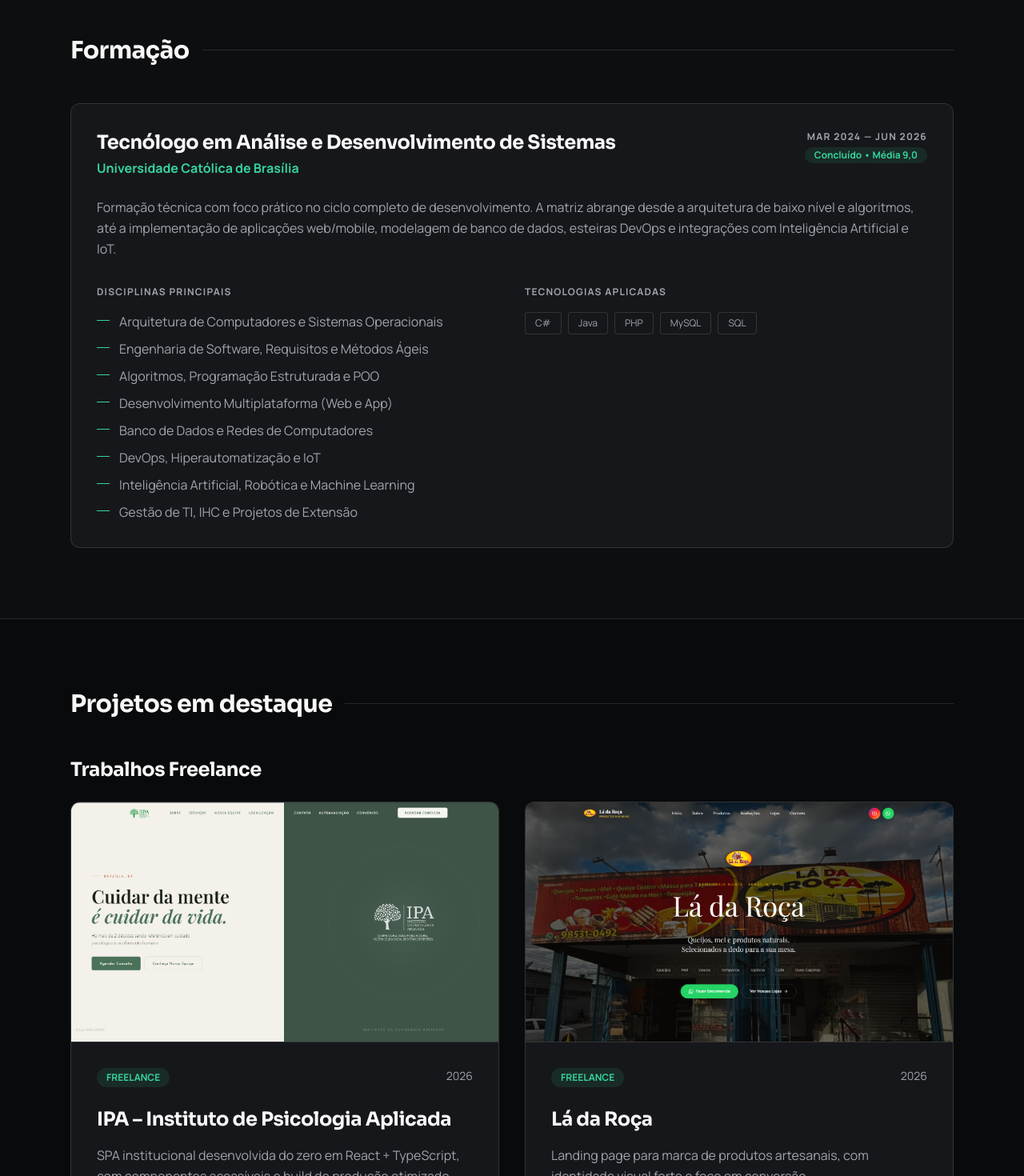
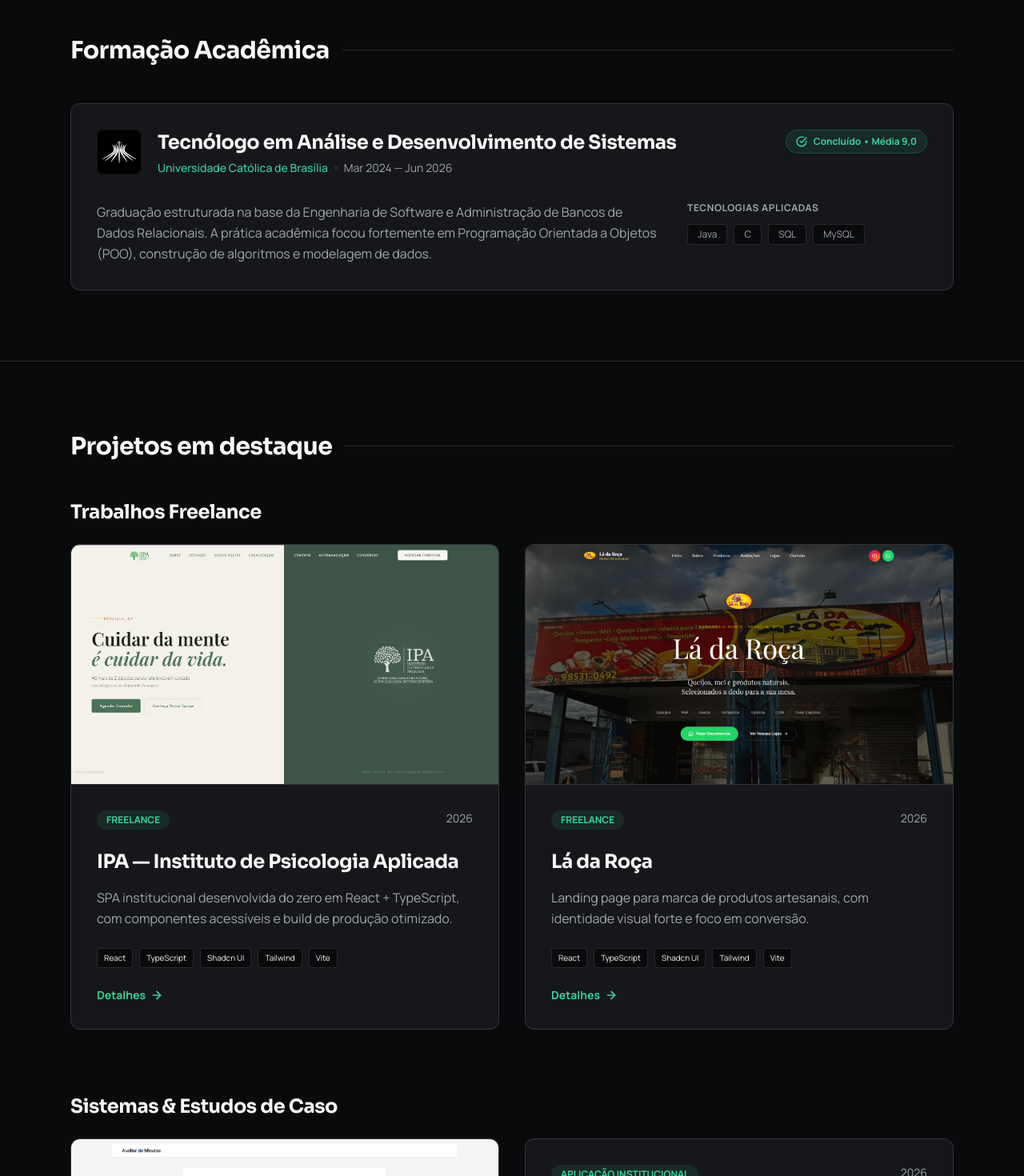
Before and after one commit to JoaoSandovall/Joao-Sandoval, a React (Vite) app: page / in a window 1280 px wide. Shown: the part 2660-4130 px from the top of the page at 80% size. Built offline with nearby package versions, Linux system fonts and the light colour scheme; the HTML template or start-up script is replaced by a standard one.

Commit message:
fix: alterando projetos

```diff
--- a/src/App.tsx
+++ b/src/App.tsx
@@ -16,8 +16,11 @@
     const note = notes.find((n) => n.slug === page.slug);
     return note ? `${note.title} — ${profile.name}` : `Nota — ${profile.name}`;
   }
-  const project = projects.find((p) => p.slug === page.slug);
-  return project ? `${project.name} — ${profile.name}` : `Projeto — ${profile.name}`;
+  if (page.id === "project") {
+    const project = projects.find((p) => p.slug === page.slug);
+    return project ? `${project.name} — ${profile.name}` : `Projeto — ${profile.name}`;
+  }
+  return profile.name;
 }
 
 export default function App() {
@@ -81,6 +84,7 @@
   onNavigate: (page: Page | string) => void;
 }) {
   if (page.id === "home") return <HomePage onNavigate={onNavigate} />;
+
   if (page.id === "notes") return <NotesPage onNavigate={onNavigate} />;
 
   if (page.id === "note") {
@@ -92,7 +96,17 @@
   if (page.id === "project") {
     const project = projects.find((p) => p.slug === page.slug);
     if (!project) return <NotFound message="Projeto não encontrado." />;
-    return <ProjectDetailPage project={project} onBack={() => onNavigate({ id: "home" })} />;
+    return (
+      <ProjectDetailPage
+        project={project}
+        onBack={() => {
+          onNavigate("home");
+          setTimeout(() => {
+            document.getElementById("projetos")?.scrollIntoView({ behavior: "smooth" });
+          }, 50);
+        }}
+      />
+    );
   }
 
   return null;
--- a/src/components/home/Formation.tsx
+++ b/src/components/home/Formation.tsx
@@ -4,49 +4,71 @@
 
 export default function Formation() {
   return (
-    <div className="border-t border-border bg-card/30">
+    <div className="border-t border-border">
       <section className="section-spacing mx-auto max-w-6xl px-4 sm:px-6">
-        <SectionHeading>Formação</SectionHeading>
+        <SectionHeading>Formação Acadêmica</SectionHeading>
+
         <Reveal>
-          <div className="panel p-6 sm:p-8">
-            <div className="mb-6 flex flex-col gap-2 sm:flex-row sm:items-start sm:justify-between sm:gap-6">
-              <div>
-                <h3 className="font-display text-xl font-bold sm:text-2xl">{education.course}</h3>
-                <p className="mt-1 font-bold text-primary">{education.institution}</p>
+          <div className="panel flex flex-col gap-8 p-6 sm:p-8">
+
+            {/* HEADER DA FORMAÇÃO */}
+            <div className="flex flex-col gap-6 sm:flex-row sm:items-start sm:justify-between">
+
+              <div className="flex items-start gap-4 sm:gap-5">
+                {/* LOGO MENOR E MAIS ELEGANTE */}
+                <div className="flex h-12 w-12 shrink-0 items-center justify-center overflow-hidden rounded-lg bg-black border border-border/50 sm:h-14 sm:w-14">
+                  <img
+                    src="/logo-catolica.png"
+                    alt="Logo UCB"
+                    className="h-full w-full object-contain p-1.5"
+                  />
+                </div>
+
+                <div>
+                  <h3 className="font-display text-lg font-bold text-foreground sm:text-xl md:text-2xl">
+                    {education.course}
+                  </h3>
+                  <div className="mt-1.5 flex flex-wrap items-center gap-2 text-sm text-muted-foreground">
+                    <span className="font-medium text-primary">{education.institution}</span>
+                    <span className="hidden h-1 w-1 rounded-full bg-border sm:block" />
+                    <span>{education.period}</span>
+                  </div>
+                </div>
               </div>
-              <div className="shrink-0 sm:text-right">
-                <span className="label block">{education.period}</span>
-                <span className="mt-1 inline-block rounded-full bg-primary/10 px-3 py-0.5 text-xs font-bold text-primary">
+
+              {/* BADGE DE MÉDIA */}
+              <div className="shrink-0 pt-2 sm:pt-0">
+                <span className="inline-flex items-center gap-2 rounded-full border border-primary/20 bg-primary/10 px-3 py-1.5 text-xs font-bold text-primary shadow-sm">
+                  <svg xmlns="http://www.w3.org/2000/svg" width="14" height="14" viewBox="0 0 24 24" fill="none" stroke="currentColor" strokeWidth="2.5" strokeLinecap="round" strokeLinejoin="round">
+                    <path d="M22 11.08V12a10 10 0 1 1-5.93-9.14"></path>
+                    <polyline points="22 4 12 14.01 9 11.01"></polyline>
+                  </svg>
                   {education.status}
                 </span>
               </div>
+
             </div>
 
-            <p className="mb-8 text-sm leading-relaxed text-muted-foreground sm:text-base">
-              {education.description}
-            </p>
+            {/* CONTEÚDO E TECNOLOGIAS BEM DIVIDIDOS */}
+            <div className="grid gap-8 md:grid-cols-[1fr_300px]">
+              <p className="text-sm leading-relaxed text-muted-foreground sm:text-base">
+                {education.description}
+              </p>
 
-            <div className="grid gap-8 sm:grid-cols-2">
               <div>
-                <p className="label mb-4">Disciplinas principais</p>
-                <ul className="space-y-2.5">
-                  {education.disciplines.map((d) => (
-                    <li key={d} className="flex items-start gap-3 text-sm text-muted-foreground sm:text-base">
-                      <span className="bullet" />
-                      {d}
-                    </li>
-                  ))}
-                </ul>
-              </div>
-              <div>
-                <p className="label mb-4">Tecnologias aplicadas</p>
+                <span className="mb-3 block text-xs font-bold uppercase tracking-wider text-muted-foreground">
+                  Tecnologias Aplicadas
+                </span>
                 <div className="flex flex-wrap gap-2">
                   {education.stack.map((t) => (
-                    <span key={t} className="tag-outline">{t}</span>
+                    <span key={t} className="tag-outline bg-background px-3 py-1 text-xs">
+                      {t}
+                    </span>
                   ))}
                 </div>
               </div>
             </div>
+
           </div>
         </Reveal>
       </section>
--- a/src/components/ui/ProjectCard.tsx
+++ b/src/components/ui/ProjectCard.tsx
@@ -18,8 +18,22 @@
   return (
     <div className="panel group flex flex-1 flex-col overflow-hidden transition-colors hover:border-primary/50">
 
-      {/* SEÇÃO DA PRÉ-VISUALIZAÇÃO (IMAGEM) */}
-      {project.image && (
+      {project.image && project.website ? (
+        <a
+          href={project.website}
+          target="_blank"
+          rel="noreferrer"
+          className="relative aspect-video w-full overflow-hidden border-b border-border bg-muted/20 cursor-pointer focus:outline-none"
+          aria-label={`Acessar site do projeto ${project.name}`}
+        >
+          <img
+            src={project.image}
+            alt={`Pré-visualização de ${project.name}`}
+            className="h-full w-full object-cover transition-transform duration-500 group-hover:scale-105"
+          />
+          <div className="absolute inset-0 bg-black/0 transition-colors duration-300 hover:bg-black/10" />
+        </a>
+      ) : project.image && (
         <div className="relative aspect-video w-full overflow-hidden border-b border-border bg-muted/20">
           <img
             src={project.image}
@@ -29,31 +43,53 @@
         </div>
       )}
 
-      {/* SEÇÃO DE CONTEÚDO (TEXTOS) */}
+      {/* CONTEÚDO */}
       <div className="flex flex-1 flex-col p-6 sm:p-8">
         <div className="mb-5 flex items-start justify-between sm:mb-6">
           <CategoryBadge>{project.category}</CategoryBadge>
           <span className="text-sm text-muted-foreground">{project.year}</span>
         </div>
-        <h3 className="mb-3 font-display text-xl font-bold sm:mb-4 sm:text-2xl">{project.name}</h3>
+
+        <h3 className="mb-3 font-display text-xl font-bold sm:mb-4 sm:text-2xl">
+          {project.name}
+        </h3>
+
         <p className="mb-5 flex-1 text-sm leading-relaxed text-muted-foreground sm:mb-6 sm:text-base">
           {project.summary}
           {project.highlight && (
             <> <span className="font-bold text-foreground">{project.highlight}</span>.</>
           )}
         </p>
+
         <div className="mb-6 flex flex-wrap gap-2">
           {project.tags.map((tag) => (
             <span key={tag} className="tag">{tag}</span>
           ))}
         </div>
+
         <button
           onClick={() => onNavigate({ id: "project", slug: project.slug })}
-          className="inline-flex items-center gap-1.5 self-start text-sm font-bold text-primary hover:underline"
+          className="inline-flex cursor-pointer items-center gap-1.5 self-start text-sm font-bold text-primary hover:underline"
         >
-          Detalhes ➤
+          Detalhes
+          <svg
+            xmlns="http://www.w3.org/2000/svg"
+            width="16"
+            height="16"
+            viewBox="0 0 24 24"
+            fill="none"
+            stroke="currentColor"
+            strokeWidth="2.5"
+            strokeLinecap="round"
+            strokeLinejoin="round"
+            className="transition-transform group-hover:translate-x-1"
+          >
+            <path d="M5 12h14"></path>
+            <path d="m12 5 7 7-7 7"></path>
+          </svg>
         </button>
       </div>
+
     </div>
   );
 }
--- a/src/content/career.ts
+++ b/src/content/career.ts
@@ -38,7 +38,7 @@
   period: "Mar 2024 — Jun 2026",
   status: "Concluído • Média 9,0",
   description:
-    "Formação técnica com foco prático no ciclo completo de desenvolvimento. A matriz abrange desde a arquitetura de baixo nível e algoritmos, até a implementação de aplicações web/mobile, modelagem de banco de dados, esteiras DevOps e integrações com Inteligência Artificial e IoT.",
+    "Graduação estruturada na base da Engenharia de Software e Administração de Bancos de Dados Relacionais. A prática acadêmica focou fortemente em Programação Orientada a Objetos (POO), construção de algoritmos e modelagem de dados.",
   disciplines: [
     "Arquitetura de Computadores e Sistemas Operacionais",
     "Engenharia de Software, Requisitos e Métodos Ágeis",
@@ -49,7 +49,5 @@
     "Inteligência Artificial, Robótica e Machine Learning",
     "Gestão de TI, IHC e Projetos de Extensão"
   ],
-  stack: [
-    "C#", "Java", "PHP", "MySQL", "SQL"
-  ],
+  stack: ["Java", "C", "SQL", "MySQL"],
 };
--- a/src/content/projects.ts
+++ b/src/content/projects.ts
@@ -10,15 +10,16 @@
   challenge: string[];
   solution: string[];
   outcome: string[];
-  link?: string;
-  image?: string; // <- Nova propriedade para a pré-visualização
+  website?: string;
+  repository?: string;
+  image?: string;
 };
 
 export const projects: Project[] = [
   // --- FREELANCES ---
   {
     slug: "ipa-psicologia",
-    name: "IPA – Instituto de Psicologia Aplicada",
+    name: "IPA — Instituto de Psicologia Aplicada",
     category: "Freelance",
     year: "2026",
     summary:
@@ -39,7 +40,8 @@
       "Site institucional publicado, responsivo e simples de manter.",
       "Componentes acessíveis e performance de build otimizada para produção.",
     ],
-    link: "https://ipapsicologia.com.br/",
+    website: "https://ipapsicologia.com.br/",
+    repository: "https://github.com/JoaoSandovall/IPA_Psicologia",
   },
   {
     slug: "la-da-roca",
@@ -65,7 +67,8 @@
       "Página publicada com identidade visual coesa e experiência responsiva.",
       "Ponto de contato digital ativo para a marca artesanal.",
     ],
-    link: "https://www.ladarocadf.com.br/",
+    website: "https://www.ladarocadf.com.br/",
+    repository: "https://github.com/JoaoSandovall/Ladaroca",
   },
 
   // --- ESTUDOS E SISTEMAS ---
@@ -97,7 +100,8 @@
       "Tempo médio de processamento reduzido de 25 minutos para menos de 5 segundos.",
       "Padronização da auditoria e rastreabilidade das inconsistências encontradas.",
     ],
-    link: "https://verificacao-minuta.vercel.app/",
+    website: "https://verificacao-minuta.vercel.app/",
+    repository: "https://github.com/JoaoSandovall/Verificacao_minuta",
   },
   {
     slug: "gestao-de-entidades",
@@ -105,24 +109,24 @@
     category: "Aplicação institucional",
     year: "2026",
     summary:
-      "Aplicação web para gerenciamento de dados institucionais de colegiados, com foco em integridade de dados e controle de versões do schema.",
-    tags: ["FastAPI", "React", "PostgreSQL", "Alembic"],
+      "Aplicação Full-Stack em FastAPI e React para o gerenciamento centralizado de dados institucionais, totalmente conteinerizada com Docker.",
+    tags: ["FastAPI", "React", "TypeScript", "SQLite", "Docker", "Shadcn UI"],
     context:
       "Os dados de entidades e membros viviam em planilhas paralelas, gerando duplicidade e informações conflitantes.",
     challenge: [
-      "Impedir cadastros duplicados em operações concorrentes.",
-      "Evoluir o banco sem perder histórico nem quebrar o ambiente em uso.",
+      "Substituir o controle manual por um sistema integrado e de fácil uso.",
+      "Impedir cadastros duplicados e centralizar as informações de forma relacional.",
     ],
     solution: [
-      "Modelagem relacional com bloqueio transacional para duplicidade.",
-      "Backend em FastAPI e frontend em React + TypeScript.",
-      "Controle de versão de schemas gerenciado pelo Alembic.",
+      "Backend em FastAPI integrado a um banco de dados SQLite para operações transacionais rápidas.",
+      "Frontend construído em React com TypeScript, utilizando componentes modulares do Shadcn UI.",
+      "Infraestrutura padronizada com Docker e Docker Compose para facilitar o deploy e a manutenção.",
     ],
     outcome: [
-      "Base única e consistente para os dados institucionais.",
-      "Migrações reversíveis e previsíveis a cada nova versão.",
+      "Base única e consistente para os dados institucionais, acessível via interface limpa e responsiva.",
+      "Ambiente de desenvolvimento e produção isolado e padronizado via contêineres.",
     ],
-    link: "https://github.com/JoaoSandovall",
+    repository: "https://github.com/JoaoSandovall/Banco_colegiados",
   },
   {
     slug: "agregador-de-links",
@@ -144,6 +148,6 @@
       "Migrações estruturais versionadas via Alembic.",
     ],
     outcome: ["Fluxo completo de cadastro, login e gestão de perfil em produção."],
-    link: "https://github.com/JoaoSandovall",
-  }
+    repository: "https://github.com/JoaoSandovall",
+  },
 ];
```
Also changed, not shown: src/pages/ProjectDetailPage.tsx (+106 -36 lines), public/logo-catolica.png (added).
